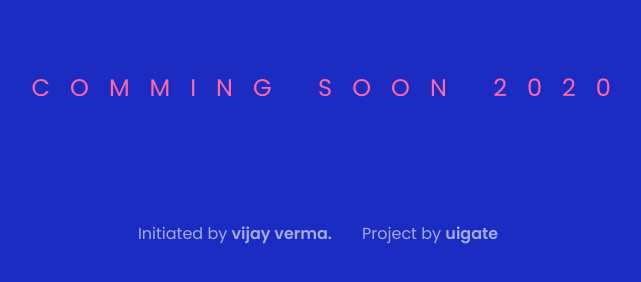
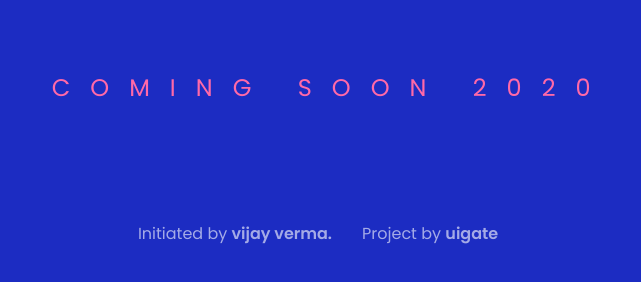
Before and after one commit to realvjy/uischool, a Gatsby site: page / in a window 1280 px wide. Shown: the part 376-658 px from the top of the page, without its empty margins (322-963 px from the left). Built offline with nearby package versions, Linux system fonts and the light colour scheme; Gatsby itself is replaced by a stand-in of ours; a web font is replaced by a local one.

Commit message:
landing page

```diff
--- a/src/pages/index.js
+++ b/src/pages/index.js
@@ -18,7 +18,7 @@ class BlogIndex extends React.Component {
           <div className="hero_details">
             <img src="/logo.svg"/>
             <div className="form">
-              <h3>&nbsp;Comming Soon 2020</h3>
+              <h3>&nbsp;Coming Soon 2020</h3>
             </div>
           </div>
         </div>
```
